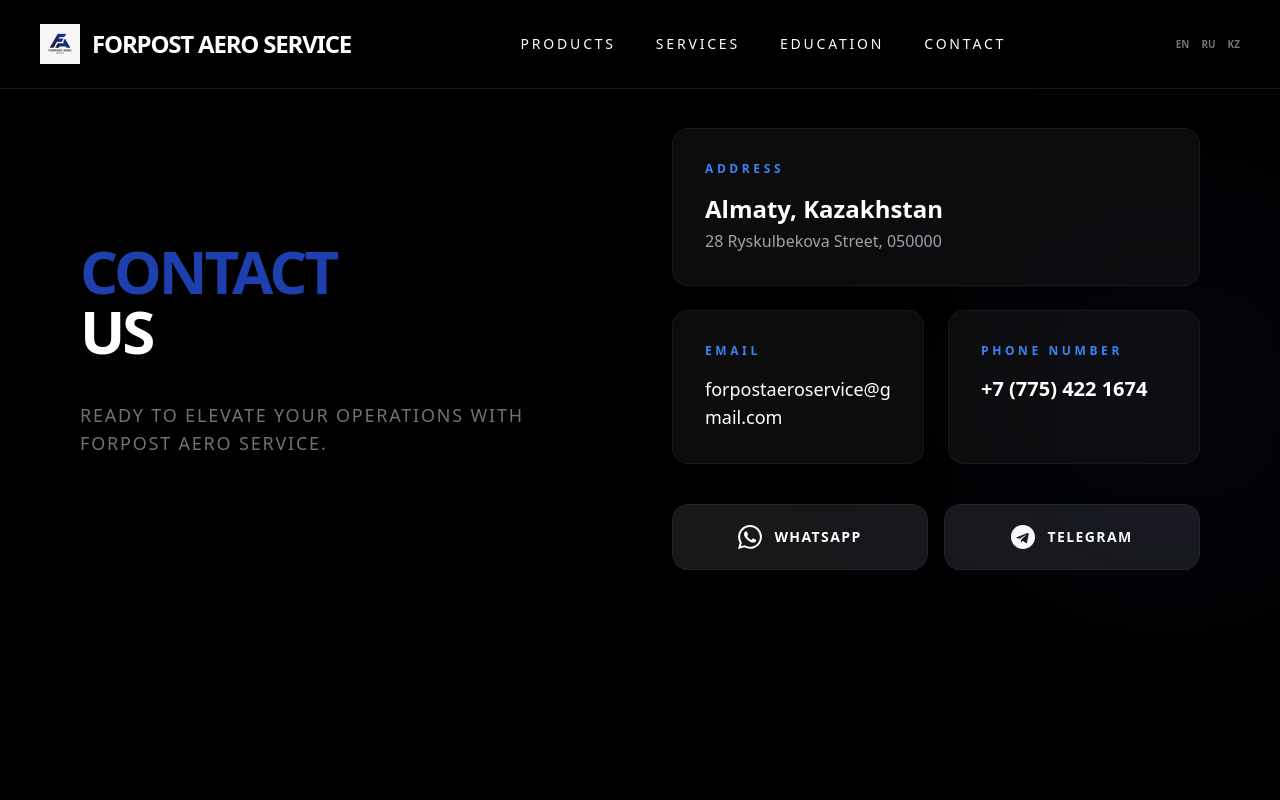
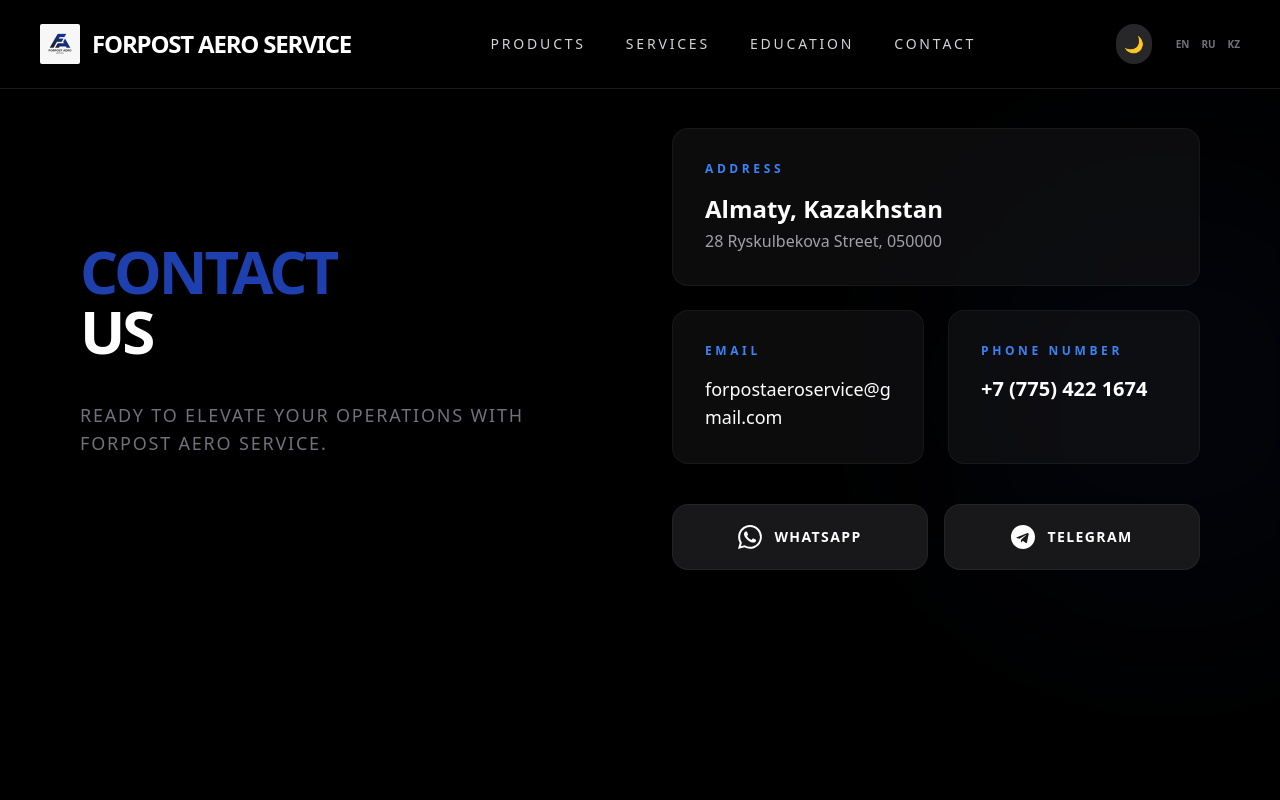
Before and after one commit to SamuelStrand/drones, a React (Create React App) app in the folder FAS_site/fas-website/: page /contact in a window 1280 px wide. Shown: the top 800 px of the page. Built offline with nearby package versions, Linux system fonts and the light colour scheme; no server answers.

Commit message:
Light theme added

```diff
--- a/FAS_site/fas-website/src/components/Footer.jsx
+++ b/FAS_site/fas-website/src/components/Footer.jsx
@@ -5,37 +5,37 @@
   const { t } = useTranslation();
 
   return (
-    <footer className="bg-zinc-950 border-t border-white/5 pt-20 pb-10 px-10">
+    <footer className="bg-zinc-50 dark:bg-zinc-950 border-t border-zinc-200 dark:border-white/5 pt-20 pb-10 px-10 transition-colors duration-300">
       <div className="max-w-7xl mx-auto grid grid-cols-2 md:grid-cols-4 gap-12 mb-16">
 
         {/* Brand Column */}
         <div className="col-span-2 md:col-span-1">
-          <Link to="/" className="text-2xl font-black text-white tracking-tighter mb-6 block hover:opacity-80 transition">
+          <Link to="/" className="text-2xl font-black text-zinc-900 dark:text-white tracking-tighter mb-6 block hover:opacity-80 transition">
             FORPOST AERO SERVICE
           </Link>
-          <p className="text-zinc-500 text-sm leading-relaxed">
+          <p className="text-zinc-500 dark:text-zinc-500 text-sm leading-relaxed">
             {t('footer.desc')}
           </p>
         </div>
 
         {/* Products Column */}
         <div>
-          <h4 className="text-white font-bold mb-6">{t('footer.col_products')}</h4>
-          <ul className="text-zinc-500 text-sm space-y-4">
+          <h4 className="text-zinc-900 dark:text-white font-bold mb-6">{t('footer.col_products')}</h4>
+          <ul className="text-zinc-600 dark:text-zinc-500 text-sm space-y-4">
             <li>
-              <Link to="/drones" className="hover:text-white transition">EVTOL</Link>
+              <Link to="/drones" className="hover:text-blue-600 dark:hover:text-white transition">EVTOL</Link>
             </li>
             <li>
-              <Link to="/drones" className="hover:text-white transition">Multi-Rotor</Link>
+              <Link to="/drones" className="hover:text-blue-600 dark:hover:text-white transition">Multi-Rotor</Link>
             </li>
           </ul>
         </div>
 
         {/* Support Column */}
         <div>
-          <h4 className="text-white font-bold mb-6">{t('footer.col_support')}</h4>
-          <ul className="text-zinc-500 text-sm space-y-4">
-            <li className="hover:text-white transition cursor-pointer">
+          <h4 className="text-zinc-900 dark:text-white font-bold mb-6">{t('footer.col_support')}</h4>
+          <ul className="text-zinc-600 dark:text-zinc-500 text-sm space-y-4">
+            <li className="hover:text-blue-600 dark:hover:text-white transition cursor-pointer">
               <Link to="/contact">{t('footer.support.contact')}</Link>
             </li>
           </ul>
@@ -43,7 +43,7 @@
 
         {/* Socials & Contact Column */}
         <div>
-          <h4 className="text-white font-bold mb-6">{t('footer.col_follow')}</h4>
+          <h4 className="text-zinc-900 dark:text-white font-bold mb-6">{t('footer.col_follow')}</h4>
           <div className="flex flex-col gap-5">
 
             {/* WhatsApp */}
@@ -51,7 +51,7 @@
               href="https://wa.me/77754221674"
               target="_blank"
               rel="noopener noreferrer"
-              className="group flex items-center gap-3 text-zinc-400 hover:text-[#25D366] transition-all"
+              className="group flex items-center gap-3 text-zinc-500 dark:text-zinc-400 hover:text-[#25D366] transition-all"
             >
               <svg width="20" height="20" viewBox="0 0 24 24" fill="none" stroke="currentColor" strokeWidth="2" strokeLinecap="round" strokeLinejoin="round" className="transition-transform group-hover:scale-110">
                 <path d="M21 11.5a8.38 8.38 0 0 1-.9 3.8 8.5 8.5 0 1 1-7.6-10.6 8.38 8.38 0 0 1 3.8.9L22 4l-1.5 6.5Z"/>
@@ -64,7 +64,7 @@
               href="https://t.me/+77754221674"
               target="_blank"
               rel="noopener noreferrer"
-              className="group flex items-center gap-3 text-zinc-400 hover:text-[#0088cc] transition-all"
+              className="group flex items-center gap-3 text-zinc-500 dark:text-zinc-400 hover:text-[#0088cc] transition-all"
             >
               <svg width="20" height="20" viewBox="0 0 24 24" fill="none" stroke="currentColor" strokeWidth="2" strokeLinecap="round" strokeLinejoin="round" className="transition-transform group-hover:scale-110">
                 <path d="m22 2-7 20-4-9-9-4Z"/><path d="M22 2 11 13"/>
@@ -77,7 +77,7 @@
               href="https://www.instagram.com/forpost.kz"
               target="_blank"
               rel="noopener noreferrer"
-              className="group flex items-center gap-3 text-zinc-400 hover:text-[#E4405F] transition-all"
+              className="group flex items-center gap-3 text-zinc-500 dark:text-zinc-400 hover:text-[#E4405F] transition-all"
             >
               <svg width="20" height="20" viewBox="0 0 24 24" fill="none" stroke="currentColor" strokeWidth="2" strokeLinecap="round" strokeLinejoin="round" className="transition-transform group-hover:scale-110">
                 <rect width="20" height="20" x="2" y="2" rx="5" ry="5" />
@@ -92,13 +92,13 @@
       </div>
 
       {/* Bottom Bar */}
-      <div className="max-w-7xl mx-auto border-t border-white/5 pt-8 flex flex-col md:flex-row justify-between items-center gap-4">
-        <p className="text-zinc-600 text-xs text-center md:text-left">
+      <div className="max-w-7xl mx-auto border-t border-zinc-200 dark:border-white/5 pt-8 flex flex-col md:flex-row justify-between items-center gap-4">
+        <p className="text-zinc-500 dark:text-zinc-600 text-xs text-center md:text-left">
           © {new Date().getFullYear()} Forpost KZ. {t('footer.legal.rights')}
         </p>
-        <div className="flex gap-6 text-zinc-600 text-xs uppercase tracking-widest">
-          <span className="hover:text-white cursor-pointer transition">{t('footer.legal.privacy')}</span>
-          <span className="hover:text-white cursor-pointer transition">{t('footer.legal.terms')}</span>
+        <div className="flex gap-6 text-zinc-500 dark:text-zinc-600 text-xs uppercase tracking-widest">
+          <span className="hover:text-zinc-900 dark:hover:text-white cursor-pointer transition">{t('footer.legal.privacy')}</span>
+          <span className="hover:text-zinc-900 dark:hover:text-white cursor-pointer transition">{t('footer.legal.terms')}</span>
         </div>
       </div>
     </footer>
--- a/FAS_site/fas-website/src/components/Header.jsx
+++ b/FAS_site/fas-website/src/components/Header.jsx
@@ -1,53 +1,67 @@
 import { useState } from 'react';
 import { useTranslation } from 'react-i18next';
 import { Link } from 'react-router-dom';
+import { useTheme } from '../context/ThemeContext';
 
 export default function Header() {
+  const { isDarkMode, setIsDarkMode } = useTheme();
   const { t, i18n } = useTranslation();
   const [isMenuOpen, setIsMenuOpen] = useState(false);
 
   return (
-
-    <nav className="fixed top-0 w-full z-50 py-1 text-white backdrop-blur-md border-b border-white/10">
+    <nav className="fixed top-0 w-full z-50 py-1 transition-all duration-300 bg-white/70 dark:bg-black/70 backdrop-blur-md border-b border-zinc-200 dark:border-white/10">
 
       <div className="flex items-center justify-between px-6 py-4 md:px-10 md:py-5">
 
         {/* Left Section: Logo + Text */}
         <div className="flex items-center">
           <Link to="/" className="flex items-center gap-3 hover:opacity-80 transition">
-            <img src="/ForpostLogo.jpg" alt="Logo" className="h-8 w-auto md:h-10 shrink-0"/>
-            {/* Hidden on mobile, visible on tablet/desktop to prevent overlap */}
-            <span className="hidden sm:block text-lg md:text-2xl font-bold tracking-tighter whitespace-nowrap text-white">
+            <img
+              src="/ForpostLogo.jpg"
+              alt="Logo"
+              className="h-8 w-auto md:h-10 shrink-0 rounded-sm"
+            />
+            <span className="hidden sm:block text-lg md:text-2xl font-bold tracking-tighter whitespace-nowrap text-zinc-900 dark:text-white">
               FORPOST AERO SERVICE
             </span>
           </Link>
         </div>
 
         {/* Center Section: Desktop Menu */}
-        <ul className="hidden lg:flex gap-10 text-sm font-medium uppercase tracking-[0.2em] text-white">
-          <li className="hover:text-blue-500 transition-colors">
+        <ul className="hidden lg:flex gap-10 text-sm font-medium uppercase tracking-[0.2em] text-zinc-600 dark:text-zinc-300">
+          <li className="hover:text-blue-600 dark:hover:text-blue-400 transition-colors">
             <Link to="/drones">{t('nav.drones')}</Link>
           </li>
-          <li className="hover:text-blue-500 transition-colors">
+          <li className="hover:text-blue-600 dark:hover:text-blue-400 transition-colors">
             <Link to="/service">{t('nav.service')}</Link>
           </li>
-          <li className="hover:text-blue-500 transition-colors">
+          <li className="hover:text-blue-600 dark:hover:text-blue-400 transition-colors">
             <Link to="/education">{t('nav.education')}</Link>
           </li>
-          <li className="hover:text-blue-500 transition-colors">
+          <li className="hover:text-blue-600 dark:hover:text-blue-400 transition-colors">
             <Link to="/contact">{t('nav.contact')}</Link>
           </li>
         </ul>
 
-        {/* Right Section: Languages + Mobile Toggle */}
+        {/* Right Section: Toggle + Languages */}
         <div className="flex items-center gap-6">
+          {/* Theme Switcher Button */}
+          <button
+            onClick={() => setIsDarkMode(!isDarkMode)}
+            className="p-2 rounded-full bg-zinc-100 dark:bg-zinc-800 hover:bg-zinc-200 dark:hover:bg-zinc-700 transition-colors text-zinc-900 dark:text-white"
+          >
+            {isDarkMode ? '🌙' : '☀️'}
+          </button>
+
           <div className="flex gap-3 text-[10px] font-bold">
             {['en', 'ru', 'kk'].map((lng) => (
               <button
                 key={lng}
                 onClick={() => i18n.changeLanguage(lng)}
-                className={`hover:text-white uppercase transition-colors ${
-                  i18n.language === lng ? 'text-blue-500' : 'text-zinc-500'
+                className={`uppercase transition-colors ${
+                  i18n.language === lng
+                    ? 'text-blue-600 dark:text-blue-400'
+                    : 'text-zinc-400 dark:text-zinc-500 hover:text-zinc-900 dark:hover:text-white'
                 }`}
               >
                 {lng === 'kk' ? 'KZ' : lng}
@@ -57,7 +71,7 @@
 
           {/* Mobile Menu Button */}
           <button
-            className="lg:hidden text-white"
+            className="lg:hidden text-zinc-900 dark:text-white"
             onClick={() => setIsMenuOpen(!isMenuOpen)}
           >
             <svg className="w-6 h-6" fill="none" stroke="currentColor" viewBox="0 0 24 24">
@@ -73,13 +87,16 @@
 
       {/* Mobile Dropdown Menu */}
       {isMenuOpen && (
-        <div className="lg:hidden bg-zinc-950 border-b border-white/10 px-6 py-6 transition-all">
-          <ul className="flex flex-col gap-6 text-sm font-medium uppercase tracking-[0.2em] text-white">
+        <div className="lg:hidden bg-white dark:bg-zinc-950 border-b border-zinc-200 dark:border-white/10 px-6 py-6 transition-all">
+          <ul className="flex flex-col gap-6 text-sm font-medium uppercase tracking-[0.2em] text-zinc-900 dark:text-white">
             <li onClick={() => setIsMenuOpen(false)}>
               <Link to="/drones" className="block py-2">{t('nav.drones')}</Link>
             </li>
             <li onClick={() => setIsMenuOpen(false)}>
               <Link to="/service" className="block py-2">{t('nav.service')}</Link>
+            </li>
+            <li onClick={() => setIsMenuOpen(false)}>
+              <Link to="/education" className="block py-2">{t('nav.education')}</Link>
             </li>
             <li onClick={() => setIsMenuOpen(false)}>
               <Link to="/contact" className="block py-2">{t('nav.contact')}</Link>
--- a/FAS_site/fas-website/src/components/Products.jsx
+++ b/FAS_site/fas-website/src/components/Products.jsx
@@ -11,22 +11,36 @@
   ];
 
   return (
-    <section className="bg-black py-24 px-10">
+    <section className="bg-white dark:bg-black py-24 px-10 transition-colors duration-500">
       <div className="max-w-7xl mx-auto">
-        <h2 className="text-3xl md:text-5xl font-bold text-white mb-12 tracking-tight">
-          {t('products.title')} <span className="text-blue-800">{t('products.subtitle')}</span>
+        <h2 className="text-3xl md:text-5xl font-bold text-zinc-900 dark:text-white mb-12 tracking-tight">
+          {t('products.title')} <span className="text-blue-700 dark:text-blue-800">{t('products.subtitle')}</span>
         </h2>
 
         <div className="grid grid-cols-1 md:grid-cols-3 gap-8">
           {products.map((p) => (
             <div key={p.id} className="group cursor-pointer">
-              <div className="relative aspect-square overflow-hidden bg-zinc-900 rounded-sm">
-                <img src={p.image} alt={t(`products.${p.key}.name`)} className="w-full h-full object-cover transition-transform duration-700 group-hover:scale-110 opacity-80 group-hover:opacity-100" />
+              {/* Product Image Container */}
+              <div className="relative aspect-square overflow-hidden bg-zinc-100 dark:bg-zinc-900 rounded-sm">
+                <img
+                  src={p.image}
+                  alt={t(`products.${p.key}.name`)}
+                  className="w-full h-full object-cover transition-transform duration-700 group-hover:scale-110 opacity-90 dark:opacity-80 group-hover:opacity-100"
+                />
               </div>
+
+              {/* Product Text Details */}
               <div className="mt-6">
-                <h3 className="text-white text-xl font-bold">{t(`products.${p.key}.name`)}</h3>
-                <p className="text-zinc-400 text-sm mt-1">{t(`products.${p.key}.tagline`)}</p>
-                <Link to="/drones" className="inline-block mt-4 text-blue-800 text-xs font-bold uppercase tracking-widest border-b border-transparent hover:border-blue-800 transition-all">
+                <h3 className="text-zinc-900 dark:text-white text-xl font-bold transition-colors">
+                  {t(`products.${p.key}.name`)}
+                </h3>
+                <p className="text-zinc-500 dark:text-zinc-400 text-sm mt-1 transition-colors">
+                  {t(`products.${p.key}.tagline`)}
+                </p>
+                <Link
+                  to="/drones"
+                  className="inline-block mt-4 text-blue-700 dark:text-blue-800 text-xs font-bold uppercase tracking-widest border-b border-transparent hover:border-blue-700 dark:hover:border-blue-800 transition-all"
+                >
                   {t('products.learn_more')}
                 </Link>
               </div>
--- /dev/null
+++ b/FAS_site/fas-website/src/context/ThemeContext.jsx
@@ -0,0 +1,28 @@
+import { createContext, useContext, useEffect, useState } from 'react';
+
+const ThemeContext = createContext();
+
+export function ThemeProvider({ children }) {
+  const [isDarkMode, setIsDarkMode] = useState(
+    localStorage.getItem('theme') !== 'light' // Default to dark for your brand
+  );
+
+  useEffect(() => {
+    const root = window.document.documentElement;
+    if (isDarkMode) {
+      root.classList.add('dark');
+      localStorage.setItem('theme', 'dark');
+    } else {
+      root.classList.remove('dark');
+      localStorage.setItem('theme', 'light');
+    }
+  }, [isDarkMode]);
+
+  return (
+    <ThemeContext.Provider value={{ isDarkMode, setIsDarkMode }}>
+      {children}
+    </ThemeContext.Provider>
+  );
+}
+
+export const useTheme = () => useContext(ThemeContext);
--- a/FAS_site/fas-website/src/index.js
+++ b/FAS_site/fas-website/src/index.js
@@ -4,11 +4,14 @@
 import './styles/index.css'; // Make sure this path is exactly right
 import App from './App';
 import './i18n';
+import { ThemeProvider } from './context/ThemeContext';
 
 const root = ReactDOM.createRoot(document.getElementById('root'));
 root.render(
   <React.StrictMode>
+    <ThemeProvider>
       <App />
+    </ThemeProvider>
       <Analytics />
   </React.StrictMode>
 );
--- a/FAS_site/fas-website/src/pages/Contact.jsx
+++ b/FAS_site/fas-website/src/pages/Contact.jsx
@@ -9,7 +9,7 @@
     {
       name: "WhatsApp",
       link: "https://wa.me/77754221674",
-      color: "hover:bg-[#25D366]",
+      color: "hover:bg-[#25D366] hover:text-white",
       icon: (
         <svg className="w-6 h-6" fill="currentColor" viewBox="0 0 24 24">
           <path d="M17.472 14.382c-.297-.149-1.758-.867-2.03-.967-.273-.099-.471-.148-.67.15-.197.297-.767.966-.94 1.164-.173.199-.347.223-.644.075-.297-.15-1.255-.463-2.39-1.475-.883-.788-1.48-1.761-1.653-2.059-.173-.297-.018-.458.13-.606.134-.133.298-.347.446-.52.149-.174.198-.298.298-.497.099-.198.05-.371-.025-.52-.075-.149-.669-1.612-.916-2.207-.242-.579-.487-.5-.669-.51-.173-.008-.371-.01-.57-.01-.198 0-.52.074-.792.372-.272.297-1.04 1.016-1.04 2.479 0 1.462 1.065 2.875 1.213 3.074.149.198 2.096 3.2 5.077 4.487.709.306 1.262.489 1.694.625.712.227 1.36.195 1.871.118.571-.085 1.758-.719 2.006-1.413.248-.694.248-1.289.173-1.413-.074-.124-.272-.198-.57-.347m-5.421 7.403h-.004a9.87 9.87 0 01-5.031-1.378l-.361-.214-3.741.982.998-3.648-.235-.374a9.86 9.86 0 01-1.51-5.26c.001-5.45 4.436-9.884 9.888-9.884 2.64 0 5.122 1.03 6.988 2.898a9.825 9.825 0 012.893 6.994c-.003 5.45-4.437 9.884-9.885 9.884m8.413-18.297A11.815 11.815 0 0012.05 0C5.495 0 .16 5.335.157 11.892c0 2.096.547 4.142 1.588 5.945L0 24l6.335-1.662c1.72.937 3.659 1.43 5.623 1.43h.005c6.554 0 11.89-5.335 11.893-11.893a11.821 11.821 0 00-3.48-8.413Z"/>
@@ -19,7 +19,7 @@
     {
       name: "Telegram",
       link: "https://t.me/+77754221674",
-      color: "hover:bg-[#0088cc]",
+      color: "hover:bg-[#0088cc] hover:text-white",
       icon: (
         <svg className="w-6 h-6" fill="currentColor" viewBox="0 0 24 24">
           <path d="M12 0C5.373 0 0 5.373 0 12s5.373 12 12 12 12-5.373 12-12S18.627 0 12 0zm5.894 8.221l-1.97 9.28c-.145.658-.537.818-1.084.508l-3-2.21-1.446 1.394c-.14.14-.26.26-.54.26l.198-2.823 5.135-4.641c.223-.198-.048-.307-.344-.112l-6.347 3.996-2.728-.855c-.593-.186-.605-.593.124-.878l10.665-4.11c.493-.18.925.112.766.88z"/>
@@ -31,19 +31,20 @@
   return (
     <PageTransition>
       <SEO title={t('seo.contact.title')} description={t('seo.contact.description')} path="/contact" />
-      <div className="pt-32 pb-20 bg-black min-h-screen text-white px-6 md:px-20 overflow-hidden relative">
-        {/* Subtle Background Glow */}
-        <div className="absolute top-1/4 -right-20 w-96 h-96 bg-blue-900/10 blur-[120px] rounded-full" />
+      <div className="pt-32 pb-20 bg-slate-50 dark:bg-black min-h-screen text-zinc-900 dark:text-white px-6 md:px-20 overflow-hidden relative transition-colors duration-500">
 
-        <div className="max-w-7xl mx-auto grid lg:grid-cols-2 gap-16 items-center">
+        {/* Subtle Background Glow - Adjusted for Light Mode */}
+        <div className="absolute top-1/4 -right-20 w-96 h-96 bg-blue-600/5 dark:bg-blue-900/10 blur-[120px] rounded-full" />
+
+        <div className="max-w-7xl mx-auto grid lg:grid-cols-2 gap-16 items-center relative z-10">
 
           {/* Left Side: Statement Header */}
           <div>
             <h1 className="text-6xl font-black uppercase leading-none tracking-tighter mb-10">
-              <span className="text-blue-800">{t('contact.title')}</span> <br/>
+              <span className="text-blue-700 dark:text-blue-800">{t('contact.title')}</span> <br/>
               {t('contact.us')}
             </h1>
-            <p className="text-zinc-500 text-lg max-w-md uppercase tracking-widest font-medium">
+            <p className="text-zinc-500 dark:text-zinc-500 text-lg max-w-md uppercase tracking-widest font-medium">
               Ready to elevate your operations with Forpost Aero Service.
             </p>
           </div>
@@ -52,23 +53,23 @@
           <div className="grid gap-6">
 
             {/* Address Card */}
-            <div className="bg-zinc-900/50 border border-white/5 p-8 rounded-2xl backdrop-blur-sm group hover:border-blue-800/50 transition-all duration-500">
-              <p className="text-blue-500 text-xs font-bold uppercase tracking-[0.3em] mb-4">{t('contact.hq')}</p>
+            <div className="bg-white dark:bg-zinc-900/50 border border-zinc-200 dark:border-white/5 p-8 rounded-2xl shadow-sm dark:shadow-none backdrop-blur-sm group hover:border-blue-700 dark:hover:border-blue-800/50 transition-all duration-500">
+              <p className="text-blue-600 dark:text-blue-500 text-xs font-bold uppercase tracking-[0.3em] mb-4">{t('contact.hq')}</p>
               <h3 className="text-2xl font-bold mb-1">Almaty, Kazakhstan</h3>
-              <p className="text-zinc-400">28 Ryskulbekova Street, 050000</p>
+              <p className="text-zinc-600 dark:text-zinc-400">28 Ryskulbekova Street, 050000</p>
             </div>
 
             {/* Communication Grid */}
             <div className="grid md:grid-cols-2 gap-6">
-              <div className="bg-zinc-900/50 border border-white/5 p-8 rounded-2xl backdrop-blur-sm">
-                <p className="text-blue-500 text-xs font-bold uppercase tracking-[0.3em] mb-4">{t('contact.email')}</p>
-                <a href="mailto:forpostaeroservice@gmail.com" className="text-lg font-medium hover:text-blue-400 transition break-all">
+              <div className="bg-white dark:bg-zinc-900/50 border border-zinc-200 dark:border-white/5 p-8 rounded-2xl shadow-sm dark:shadow-none backdrop-blur-sm">
+                <p className="text-blue-600 dark:text-blue-500 text-xs font-bold uppercase tracking-[0.3em] mb-4">{t('contact.email')}</p>
+                <a href="mailto:forpostaeroservice@gmail.com" className="text-lg font-medium hover:text-blue-600 dark:hover:text-blue-400 transition break-all">
                   forpostaeroservice@gmail.com
                 </a>
               </div>
-              <div className="bg-zinc-900/50 border border-white/5 p-8 rounded-2xl backdrop-blur-sm">
-                <p className="text-blue-500 text-xs font-bold uppercase tracking-[0.3em] mb-4">{t('contact.phone')}</p>
-                <a href="tel:+77754221674" className="text-xl font-bold hover:text-blue-400 transition">
+              <div className="bg-white dark:bg-zinc-900/50 border border-zinc-200 dark:border-white/5 p-8 rounded-2xl shadow-sm dark:shadow-none backdrop-blur-sm">
+                <p className="text-blue-600 dark:text-blue-500 text-xs font-bold uppercase tracking-[0.3em] mb-4">{t('contact.phone')}</p>
+                <a href="tel:+77754221674" className="text-xl font-bold hover:text-blue-600 dark:hover:text-blue-400 transition">
                   +7 (775) 422 1674
                 </a>
               </div>
@@ -82,7 +83,7 @@
                   href={social.link}
                   target="_blank"
                   rel="noopener noreferrer"
-                  className={`flex-1 flex items-center justify-center gap-3 py-5 px-8 rounded-2xl bg-zinc-900 border border-white/5 font-bold uppercase tracking-widest text-sm transition-all duration-300 ${social.color} hover:text-white`}
+                  className={`flex-1 flex items-center justify-center gap-3 py-5 px-8 rounded-2xl bg-white dark:bg-zinc-900 border border-zinc-200 dark:border-white/5 font-bold uppercase tracking-widest text-sm shadow-sm dark:shadow-none transition-all duration-300 ${social.color} text-zinc-900 dark:text-white`}
                 >
                   {social.icon}
                   {social.name}
--- a/FAS_site/fas-website/tailwind.config.js
+++ b/FAS_site/fas-website/tailwind.config.js
@@ -1,5 +1,6 @@
 /** @type {import('tailwindcss').Config} */
 module.exports = {
+  darkMode: 'class',
   content: [
     "./src/**/*.{js,jsx,ts,tsx}",
   ],
```
